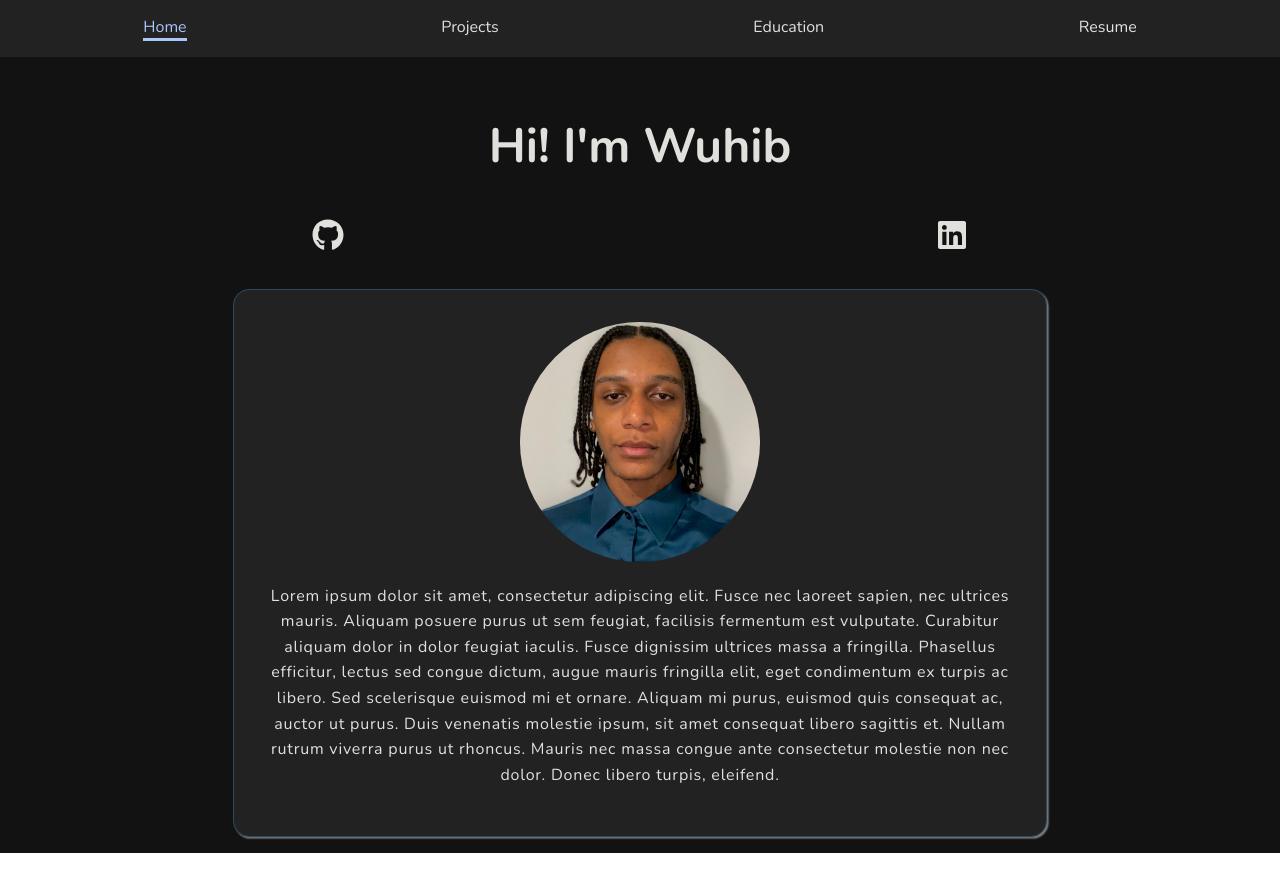
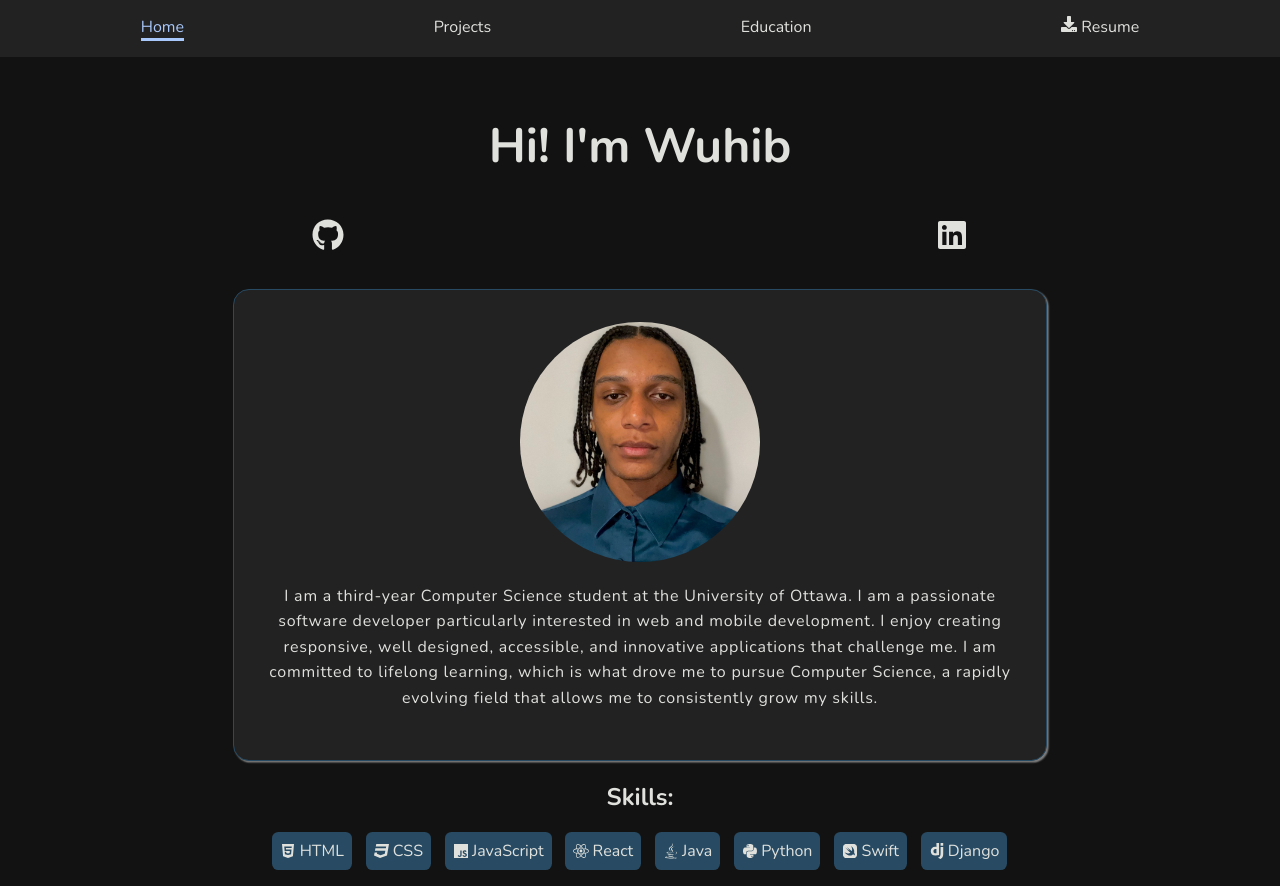
Before and after one commit to wuhibm/profile, a React (Vite) app: page / in a window 1280 px wide. Before the commit the page ends 853 px from the top, so only its background shows below. Built offline with nearby package versions, Linux system fonts and the light colour scheme.

Commit message:
Completed the content of the website and added my resume

```diff
--- a/src/components/Navbar.jsx
+++ b/src/components/Navbar.jsx
@@ -1,6 +1,8 @@
 import clsx from 'clsx';
 import "../styles/Navbar.css"
-import { NavLink, Link } from "react-router";
+import { NavLink } from "react-router";
+import { FaDownload } from "react-icons/fa";
+
 
 export default function Navbar(props) {
     return (
@@ -9,7 +11,7 @@ export default function Navbar(props) {
                 <NavLink to="/" className={clsx("nav-link", props.active === "home" && "active")}>Home</NavLink>
                 <NavLink to="/projects" className={clsx("nav-link", props.active === "projects" && "active")}>Projects</NavLink>
                 <NavLink to="/education" className={clsx("nav-link", props.active === "education" && "active")}>Education</NavLink>
-                <a href="#" className={clsx("nav-link", props.active === "resume" && "active")}>Resume</a>
+                <a href="src/assets/Resume.pdf" className={clsx("nav-link", props.active === "resume" && "active")} download={true}> <FaDownload /> Resume</a>
             </nav>
         </header>)
 }
--- /dev/null
+++ b/src/components/Skill.jsx
@@ -0,0 +1,9 @@
+import "../styles/Skill.css"
+export default function Skill({ children, icon }) {
+    return (
+        <div className="skill">
+            {icon}
+            {children}
+        </div>
+    )
+}
--- a/src/pages/Education.jsx
+++ b/src/pages/Education.jsx
@@ -4,7 +4,7 @@ import EducationCard from "../components/EducationCard"
 export default function Education() {
 
     const uoPath = "src/assets/university-of-ottawa-vector-logo.svg"
-    const uoCourses = ["Algorithms and Databases", "Discrete Structures", "Databases"]
+    const uoCourses = ["Algorithms and Data Structures", "Programming Paradigms", "Discrete Structures", "Databases"]
 
     const ashburyPath = "src/assets/logo.png"
     const ashburyCourses = ["Intro to Computer Science", "Computer Science"]
@@ -14,25 +14,47 @@ export default function Education() {
     const scrimbaPath = "src/assets/KY1XZp9o_400x400.jpg"
     const scrimbaCourses = ["HTML & CSS", "UI Design", "React", "Advanced React"]
 
+    const educations = [
+        {
+            gpa: "9.4 / 10",
+            title: "University of Ottawa",
+            degree: "B.Sc. Hons. Computer Science",
+            src: uoPath,
+            alt: "University of Ottawa Logo",
+            coursework: uoCourses,
+            body: "I am currently studying Computer Science at the University of Ottawa. I have excelled at my classes here which have greatly improved my software development skills. For example, in my Software Engineering class, I collaborated with four classmates and created an Android application. We used the Software Development Life Cycle (SDLC) to successfully plan and implement this application and made use of GitHub for effective collaboration. "
+        },
+        {
+            gpa: "95%",
+            title: "Ashbury College",
+            degree: "Ontario Secondary School Diploma",
+            src: ashburyPath,
+            alt: "Ashbury College Logo",
+            coursework: ashburyCourses,
+            body: "I completed high school at Ashbury College, where I learned Computer Science in Grade 11 and 12 (ICS3U & ICS4U) using mostly Java. During this time, I learned the importance of planning and testing applications, which are crucial and often overlooked stages of developing functional applications. I also was introduced to algorithms and data structures, and this is where I learned to think like a programmer. "
+        },
+        {
+            title: "HarvardX",
+            degree: "CS50",
+            src: harvardXPath,
+            alt: "Harvard and EdX Logos",
+            body: "HarvardX’s CS50 gave me a firm grasp on the fundamentals of computer science and rounded out my skills as a programmer. The course began with C, giving me a good understanding of memory management. I also learned SQL and strengthened my Python skills. CS50 also introduced me to the python web framework, Django."
+        },
+        {
+            title: "Scrimba",
+            degree: "Courses",
+            src: scrimbaPath,
+            alt: "Scrima Logo",
+            coursework: scrimbaCourses,
+            body: "Scrimba is an engaging online learning environment where I have learned React, as well as immensely improved my web design skills. It allows for a significant amount of actual applied, hand on keyboard learning, with frequent coding challenges and mini projects that allowed me to effectively use what I learned. "
+        }
+    ]
+
     return (<>
         <Navbar active="education" />
         <main className="main-content">
-            <EducationCard gpa="9.4 / 10" title="University of Ottawa" degree="B.Sc. Hons. Computer Science" src={uoPath} alt="University of Ottawa Logo" coursework={uoCourses}>
-                BBOMBACLAAAAAAAAAAAAAAAAAAAT Ut arcu neque, auctor ut vestibulum non, consequat eget lectus. Morbi sit amet scelerisque lacus. Etiam a est quis mauris condimentum facilisis. Aenean lacus nibh, sagittis id nibh vel, ornare viverra ipsum. Proin rutrum lacus at mi mattis, id ullamcorper odio finibus.
 
-            </EducationCard>
-            <EducationCard gpa="95%" title="Ashbury College" degree="Ontario Secondary School Diploma" src={ashburyPath} alt="Ashbury College Logo" coursework={ashburyCourses}>
-                Lorem ipsum dolor sit amet, consectetur adipiscing elit. Ut arcu neque, auctor ut vestibulum non, consequat eget lectus. Morbi sit amet scelerisque lacus. Etiam a est quis mauris condimentum facilisis. Aenean lacus nibh, sagittis id nibh vel, ornare viverra ipsum. Proin rutrum lacus at mi mattis, id ullamcorper odio finibus.
-
-            </EducationCard>
-            <EducationCard title="HarvardX" src={harvardXPath} alt="Harvard and EdX Logos" degree="CS50">
-                Lorem ipsum dolor sit amet, consectetur adipiscing elit. Ut arcu neque, auctor ut vestibulum non, consequat eget lectus. Morbi sit amet scelerisque lacus. Etiam a est quis mauris condimentum facilisis. Aenean lacus nibh, sagittis id nibh vel, ornare viverra ipsum. Proin rutrum lacus at mi mattis, id ullamcorper odio finibus.
-
-            </EducationCard>
-            <EducationCard title="Scrimba" src={scrimbaPath} alt="Scrima Logo" degree="Courses" coursework={scrimbaCourses}>
-                Lorem ipsum dolor sit amet, consectetur adipiscing elit. Ut arcu neque, auctor ut vestibulum non, consequat eget lectus. Morbi sit amet scelerisque lacus. Etiam a est quis mauris condimentum facilisis. Aenean lacus nibh, sagittis id nibh vel, ornare viverra ipsum. Proin rutrum lacus at mi mattis, id ullamcorper odio finibus.
-
-            </EducationCard>
+            {educations.map(education => <EducationCard key={education.title} {...education} >{education.body}</EducationCard>)}
         </main>
     </>)
 }
--- a/src/pages/Home.jsx
+++ b/src/pages/Home.jsx
@@ -1,11 +1,42 @@
 import Navbar from "../components/Navbar"
 import "../styles/Home.css"
-import { FaGithub } from "react-icons/fa";
-import { FaLinkedin } from "react-icons/fa";
+import { FaGithub, FaLinkedin, FaHtml5, FaCss3, FaJs, FaReact, FaJava, FaPython, FaSwift } from "react-icons/fa";
+import { SiDjango } from "react-icons/si";
+import Skill from "../components/Skill";
+
 
 
 
 export default function Home() {
+
+    const skills = [{
+        icon: <FaHtml5 />,
+        body: "HTML"
+    },
+    {
+        icon: <FaCss3 />,
+        body: "CSS"
+    }, {
+        icon: <FaJs />,
+        body: "JavaScript"
+    }, {
+        icon: <FaReact />,
+        body: "React"
+    }, {
+        icon: <FaJava />,
+        body: "Java"
+    }, {
+        icon: <FaPython />,
+        body: "Python"
+    }, {
+        icon: <FaSwift />,
+        body: "Swift"
+    }, {
+        icon: <SiDjango />,
+        body: "Django"
+    },
+    ]
+
     return (
         <>
             <Navbar active="home" />
@@ -20,8 +51,11 @@ export default function Home() {
                 <section className="profile-card">
                     <img className="profile-photo" src="src/assets/1736829147488.jpeg" alt="Profile Photo" />
                     <p className="profile-text">
-                        Lorem ipsum dolor sit amet, consectetur adipiscing elit. Fusce nec laoreet sapien, nec ultrices mauris. Aliquam posuere purus ut sem feugiat, facilisis fermentum est vulputate. Curabitur aliquam dolor in dolor feugiat iaculis. Fusce dignissim ultrices massa a fringilla. Phasellus efficitur, lectus sed congue dictum, augue mauris fringilla elit, eget condimentum ex turpis ac libero. Sed scelerisque euismod mi et ornare. Aliquam mi purus, euismod quis consequat ac, auctor ut purus. Duis venenatis molestie ipsum, sit amet consequat libero sagittis et. Nullam rutrum viverra purus ut rhoncus. Mauris nec massa congue ante consectetur molestie non nec dolor. Donec libero turpis, eleifend.
-                    </p>
+                        I am a third-year Computer Science student at the University of Ottawa. I am a passionate software developer particularly interested in web and mobile development. I enjoy creating responsive, well designed, accessible, and innovative applications that challenge me. I am committed to lifelong learning, which is what drove me to pursue Computer Science, a rapidly evolving field that allows me to consistently grow my skills.                     </p>
+                </section>
+                <h2>Skills:</h2>
+                <section className="skills">
+                    {skills.map(skill => <Skill key={skill.body} icon={skill.icon}>{skill.body}</Skill>)}
                 </section>
             </main>
         </>
--- a/src/pages/Projects.jsx
+++ b/src/pages/Projects.jsx
@@ -6,21 +6,24 @@ export default function Projects() {
     const projects = [{
         title: "JamJornal",
         description: "Full stack web application",
-        technologies: ["React", "Django"]
+        technologies: ["React", "Django"],
+        body: "JamJournal is a full-stack web application that I developed Django. It is a site for music reviews that uses the Spotify API to fetch albums that are featured on the homepage, and to search for albums. It uses Django’s Object-Relational Modelling to store user information, as well as their reviews. Users are also able to follow friends and see their reviews. By making this project I strengthened my web development skills and became comfortable with using Django."
     }, {
         title: "Guess the Flag",
         description: "Mobile iOS application",
-        technologies: ["Swift", "SwiftUI"]
+        technologies: ["Swift", "SwiftUI"],
+        body: "Guess The Flag is an iOS application developed using Swift, particularly SwiftUI. It makes use of SwiftUI’s Model-View-ViewModel architecture. It quizzes users on all of the flags of the world. In creating this project, I became more familiar with functional programming, as Swift is both a function and object-oriented language. It also deepened my understanding of the difference between value-types, such as structs (in Swift) and reference types, such as classes. "
     }, {
         title: "Scrabble",
         description: "Java application",
-        technologies: ["Java", "JavaFX"]
+        technologies: ["Java", "JavaFX"],
+        body: "I implemented the popular board game, Scrabble, using Java, and JavaFX for the Graphical User Interface. This is a single player game where the user plays against the computer. The most challenging part of this project was creating an algorithm to actually play Scrabble well. It uses mathematical combinations of 5 letters, from the 7 available to scrabble players, and finds words from permutations of those 5. This turned out to be a quick and efficient algorithm that I haven’t been able to beat to this day!"
     }]
 
     return (<>
         <Navbar active="projects" />
         <main className="main-content">
-            {projects.map(project => <ProjectCard key={project.title} {...project} >Lorem ipsum dolor sit amet, consectetur adipiscing elit. Morbi egestas elementum sem sed aliquam. Aenean turpis arcu, aliquet vitae hendrerit a, pretium in dui. Nam tortor justo, vulputate vel rutrum dapibus, pulvinar nec magna. Cras diam metus, convallis in eros in, porttitor commodo orci. Nullam nec tempus mi, in egestas leo. Aenean ac magna at diam sollicitudin efficitur. Phasellus id nisl bibendum, varius mauris ac, eleifend quam. Donec sit amet dapibus risus, eu viverra ipsum. Aliquam erat volutpat. Quisque molestie neque a eros aliquet scelerisque. Donec dictum et orci quis varius. Donec venenatis massa cursus turpis ultrices, sed scelerisque arcu.</ProjectCard>)}
+            {projects.map(project => <ProjectCard key={project.title} {...project} >{project.body}</ProjectCard>)}
         </main>
     </>)
 }
--- a/src/styles/Home.css
+++ b/src/styles/Home.css
@@ -44,3 +44,10 @@
 .profile-title {
     font-size: 3em;
 }
+
+.skills {
+    width: 60%;
+    display: flex;
+    justify-content: space-around;
+    margin: 0 auto;
+}
--- /dev/null
+++ b/src/styles/Skill.css
@@ -0,0 +1,8 @@
+.skill {
+    background-color: #284b63;
+    padding: 0.5em;
+    display: flex;
+    align-items: center;
+    gap: 0.2em;
+    border-radius: 0.4em;
+}
```
Also changed, not shown: 1 other file (tests, documents, lock files or other folders).
